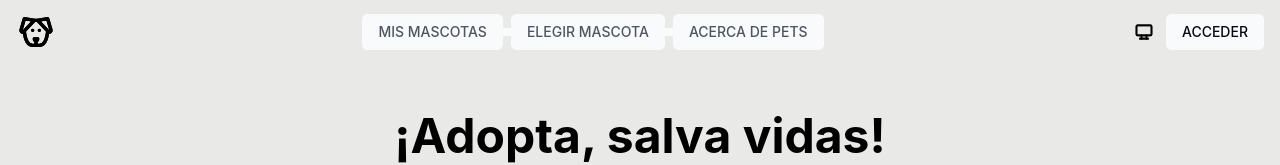
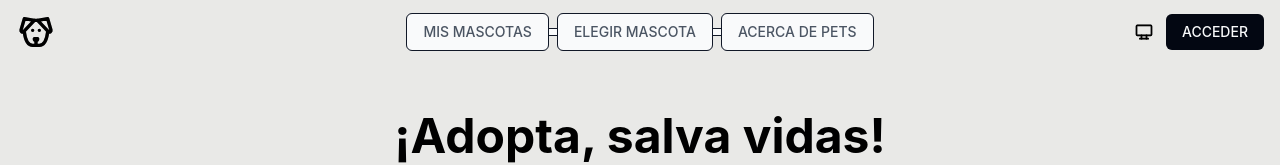
Before and after one commit to joarieldev/AdoptarMascota, a React (Vite) app: page / in a window 1280 px wide. Shown: the top 165 px of the page. Built offline with nearby package versions, Linux system fonts and the light colour scheme.

Commit message:
Update header navegacion

```diff
--- a/src/components/Header.tsx
+++ b/src/components/Header.tsx
@@ -29,18 +29,18 @@ export const Header = () => {
 
   return (
     <>
-      <header className="fixed top-0 z-10 flex items-center justify-between w-full px-4 mx-auto mt-3">
-        <Link to="/">
+      <header className="bg-[#E9E9E7]/75 dark:bg-[#242424]/75 fixed top-0 z-10 flex items-center justify-between w-full px-4 px-auto py-3 max-sm:py-2">
+        <Link to="/" className="w-2/12">
           <Dog className={"size-10 dark:text-gray-50 max-sm:size-8"} />
         </Link>
         <nav
-          className="flex items-center justify-center px-3 text-sm font-medium text-gray-600 dark:text-gray-200 max-sm:hidden"
+          className="flex items-center justify-center w-10/12 px-3 text-sm font-medium text-gray-600 dark:text-gray-200 max-sm:hidden"
         >
           {
             navItems.map((link, index) => (
               <div key={link.title} className="flex items-center justify-center">
                 <Link
-                  className="relative px-4 py-2 uppercase rounded-md bg-gray-50 dark:bg-gray-950 hover:text-gray-700 dark:hover:text-gray-200 hover:bg-gray-100 dark:hover:bg-gray-900"
+                  className="relative px-4 py-2 uppercase border border-gray-900 rounded-md bg-gray-50 dark:bg-gray-950 dark:hover:text-gray-700 hover:text-gray-200 dark:hover:bg-gray-100 hover:bg-gray-900 dark:border-gray-50"
                   aria-label={link.label}
                   to={link.url}
                 >
@@ -50,13 +50,13 @@ export const Header = () => {
                   index == navItems.length - 1 ?
                     ""
                     :
-                    <span className="bg-gray-50 dark:bg-gray-950 size-2"></span>
+                    <span className="border-gray-900 bg-gray-50 dark:bg-gray-950 size-2 border-y dark:border-gray-50"></span>
                 }
               </div>
             ))
           }
         </nav>
-        <div className="flex items-center gap-2 text-sm font-medium">
+        <div className="flex items-center justify-end w-2/12 gap-2 text-sm font-medium">
           <ThemeToggle />
           <a
             href="#"
@@ -65,7 +65,7 @@ export const Header = () => {
           >
             <Menu />
           </a>
-          <a href="#" className="relative px-4 py-2 uppercase rounded-md max-sm:hidden bg-gray-50 dark:bg-gray-950 hover:text-gray-700 dark:hover:text-gray-200 hover:bg-gray-100 dark:hover:bg-gray-900 text-gray-950 dark:text-gray-50">
+          <a href="#" className="relative px-4 py-2 uppercase rounded-md max-sm:hidden dark:bg-gray-50 bg-gray-950 hover:text-gray-700 dark:hover:text-gray-200 hover:bg-gray-50 dark:hover:bg-gray-900 dark:text-gray-950 text-gray-50">
             Acceder
           </a>
         </div>
```
